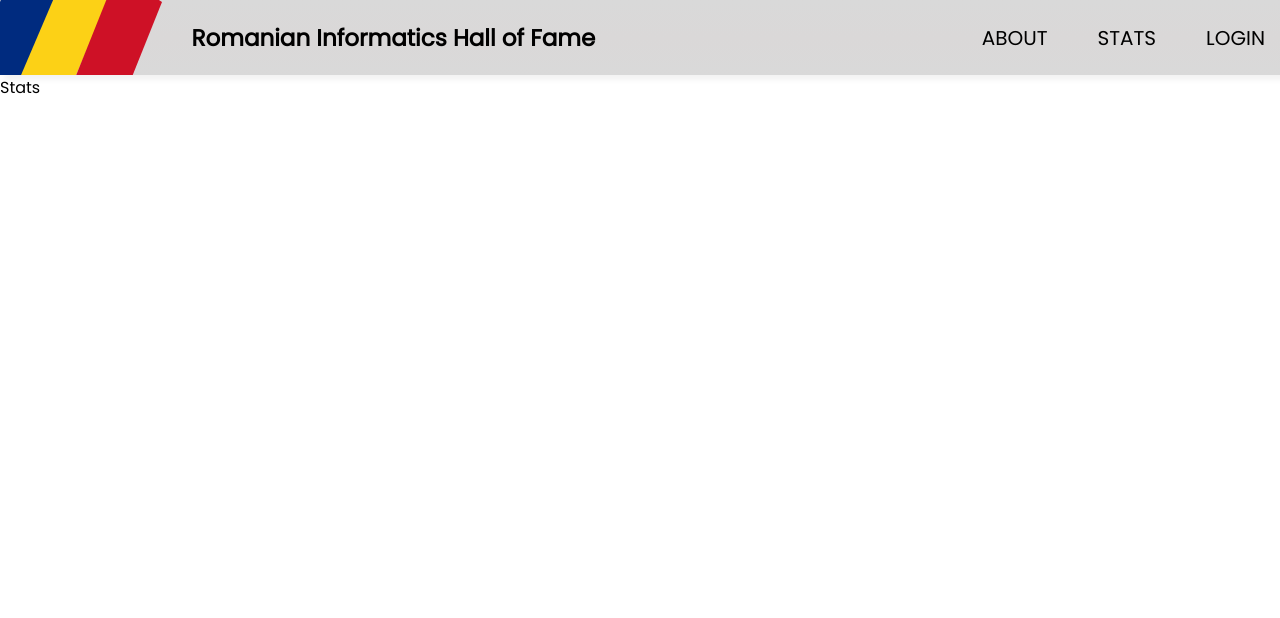
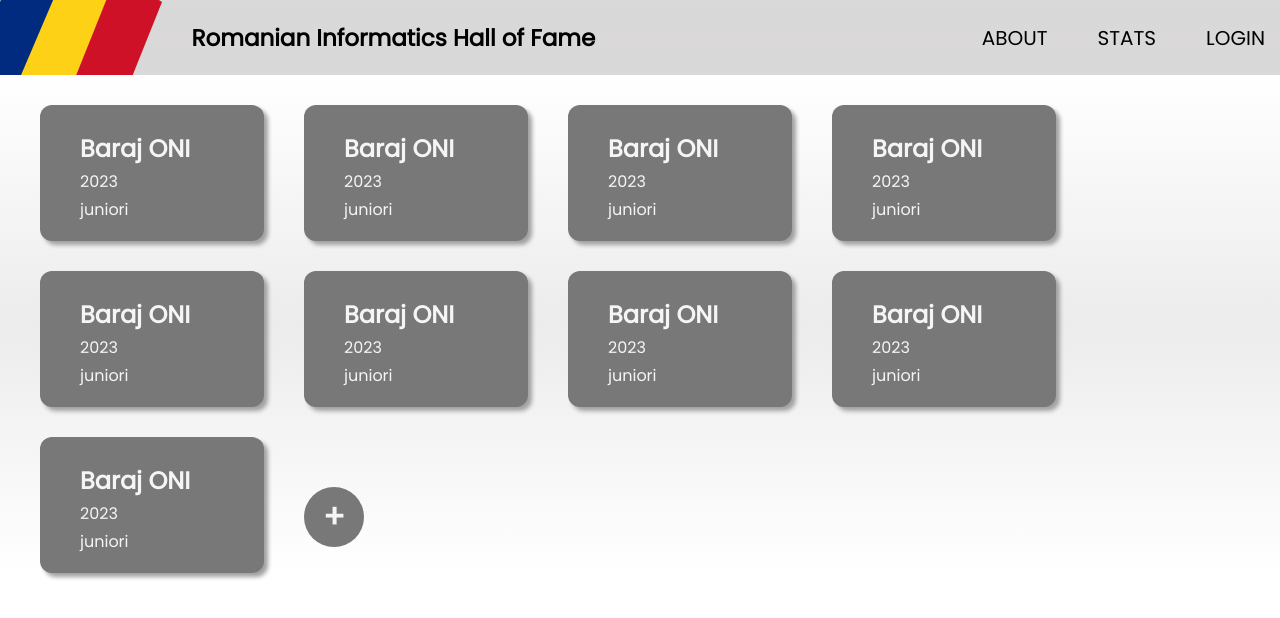
Before and after one commit to DavidCurca/hof, a React (Create React App) app in the folder frontend/: page /stats in a window 1280 px wide. Shown: the top 618 px of the page. Built offline with nearby package versions, Linux system fonts and the light colour scheme.

Commit message:
O idee pentru pagina de stats

```diff
--- a/frontend/src/components/stats/stats.js
+++ b/frontend/src/components/stats/stats.js
@@ -1,10 +1,43 @@
 import './stats.scss'
 
+
+function ContestCard(props) {
+    return (
+        <>
+            <div className="contestCard">
+                <h2>{props.contestName}</h2>
+                <p>{props.contestDate}</p>
+                <p>{props.contestCategory}</p>
+            </div>
+        </>
+    )
+}
+
+function AddContestCard(props) {
+    return(
+        <div className="roundButton">
+            <h1>
+                +
+            </h1>
+        </div>
+    )
+}
 
 export default function Stats(){
     return (
         <>
-            Stats
+            <div className="Stats--page">
+            <ContestCard contestName="Baraj ONI" contestDate="2023" contestCategory="juniori"></ContestCard>
+            <ContestCard contestName="Baraj ONI" contestDate="2023" contestCategory="juniori"></ContestCard>
+            <ContestCard contestName="Baraj ONI" contestDate="2023" contestCategory="juniori"></ContestCard>
+            <ContestCard contestName="Baraj ONI" contestDate="2023" contestCategory="juniori"></ContestCard>
+            <ContestCard contestName="Baraj ONI" contestDate="2023" contestCategory="juniori"></ContestCard>
+            <ContestCard contestName="Baraj ONI" contestDate="2023" contestCategory="juniori"></ContestCard>
+            <ContestCard contestName="Baraj ONI" contestDate="2023" contestCategory="juniori"></ContestCard>
+            <ContestCard contestName="Baraj ONI" contestDate="2023" contestCategory="juniori"></ContestCard>
+            <ContestCard contestName="Baraj ONI" contestDate="2023" contestCategory="juniori"></ContestCard>
+            <AddContestCard></AddContestCard>
+            </div>
         </>
     )
 }
--- a/frontend/src/components/stats/stats.scss
+++ b/frontend/src/components/stats/stats.scss
@@ -0,0 +1,58 @@
+.contestCard{
+    display: flex;
+    flex-direction: column;
+    margin-top: 30px;
+    margin-left: 40px;
+    background-color:#787878 ;
+    width: 28vh;
+    height: 17vh;
+    border-radius:12px;
+    box-shadow: 4px 4px 4px rgb(161, 161, 161);
+    transition: 0.2s;
+}
+
+.contestCard:hover{
+    width: 29vh;
+    height: 18vh;
+}
+
+.contestCard h2{
+    margin-top: 26px;
+    color: whitesmoke;
+    margin-left: 40px;
+    margin-bottom: 3px;
+}
+.contestCard p{
+    font-size: 16px;
+    color: whitesmoke;
+    margin-left: 40px;
+    margin-bottom: 3px;
+}
+
+.Stats--page{
+    background: linear-gradient(180deg,#ffffff, #ececec, white);
+    display: flex;
+    flex-direction: row;
+    flex-wrap: wrap;
+}
+.roundButton{
+    margin-top: 80px;
+    margin-left: 40px;
+    background-color:#787878;
+    width: 60px;
+    height: 60px;
+    border-radius: 50px;
+    transition: 0.2s;
+
+}
+.roundButton h1{
+    //box-shadow: 4px 4px 4px rgb(161, 161, 161);
+    color: whitesmoke;
+    margin-top: 6px;
+    text-align: center;
+}
+.roundButton:hover{
+    text-align: center;
+    width: 63px;
+    height: 63px;
+}
```
